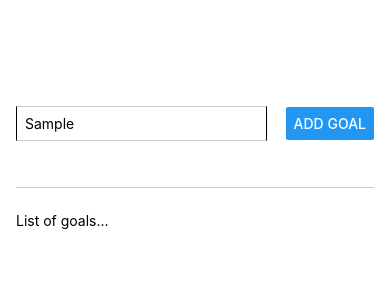
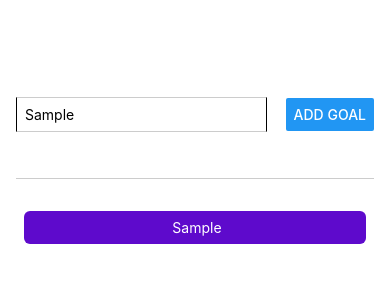
Before and after one commit to Henselldelarosa/goal-tracker-app, a React Native app: screen / in a window 390 px wide. Both pictures are taken after typing "Sample" into the empty fields and a click on the button "ADD GOAL". Shown: the top 300 px of the page. Built offline with nearby package versions, Linux system fonts and the light colour scheme.

Commit message:
fiexed code .

```diff
--- a/App.js
+++ b/App.js
@@ -1,17 +1,30 @@
 import { StatusBar } from 'expo-status-bar';
 import { useState } from 'react';
-import { StyleSheet, TextInput, Text, View, Button } from 'react-native';
+import {
+  StyleSheet,
+  TextInput,
+  Text,
+  View,
+  Button,
+  ScrollView,
+  FlatList
+} from 'react-native';
 
 export default function App() {
 
   const [enteredGoalText, setEnteredGoalText] = useState('')
+  const [goals, setGoals] = useState([])
 
   const goalInputHandler = (text) => {
     setEnteredGoalText(text)
   }
 
   const addGoalHandler = () =>{
-    console.log(enteredGoalText)
+    setGoals((currentGoal) => [
+      ... currentGoal,
+      {text: enteredGoalText, key: Math.random().toString()}
+      //This is just for this example
+    ])
   }
 
   return (
@@ -31,9 +44,22 @@ export default function App() {
         />
       </View>
 
+
       <View style={styles.goalsContainer}>
-        <Text>List of goals...</Text>
+        <FlatList
+        data={goals}
+        renderItem={(itemData) => {
+          return (
+            <View style={styles.goalsItems}>
+              <Text style={styles.goalText}> {itemData.item.text}</Text>
+            </View>
+          )
+        }}
+        alwaysBounceVertical={false}
+        />
+
       </View>
+
     </View>
   );
 }
@@ -42,7 +68,7 @@ const styles = StyleSheet.create({
 
   appContainer: {
     flex:1,
-    paddingTop: 60,
+    paddingTop: 50,
     paddingHorizontal:16
   },
 
@@ -66,5 +92,17 @@ const styles = StyleSheet.create({
 
   goalsContainer:{
     flex: 5
+  },
+
+  goalsItems:{
+    margin:8,
+    padding:8,
+    borderRadius: 6,
+    backgroundColor:'#5e0acc',
+
+  },
+  goalText:{
+    color:'white',
+    textAlign:'center'
   }
 });
```
Also changed, not shown: stylingg-React-Native-Apps.txt.
